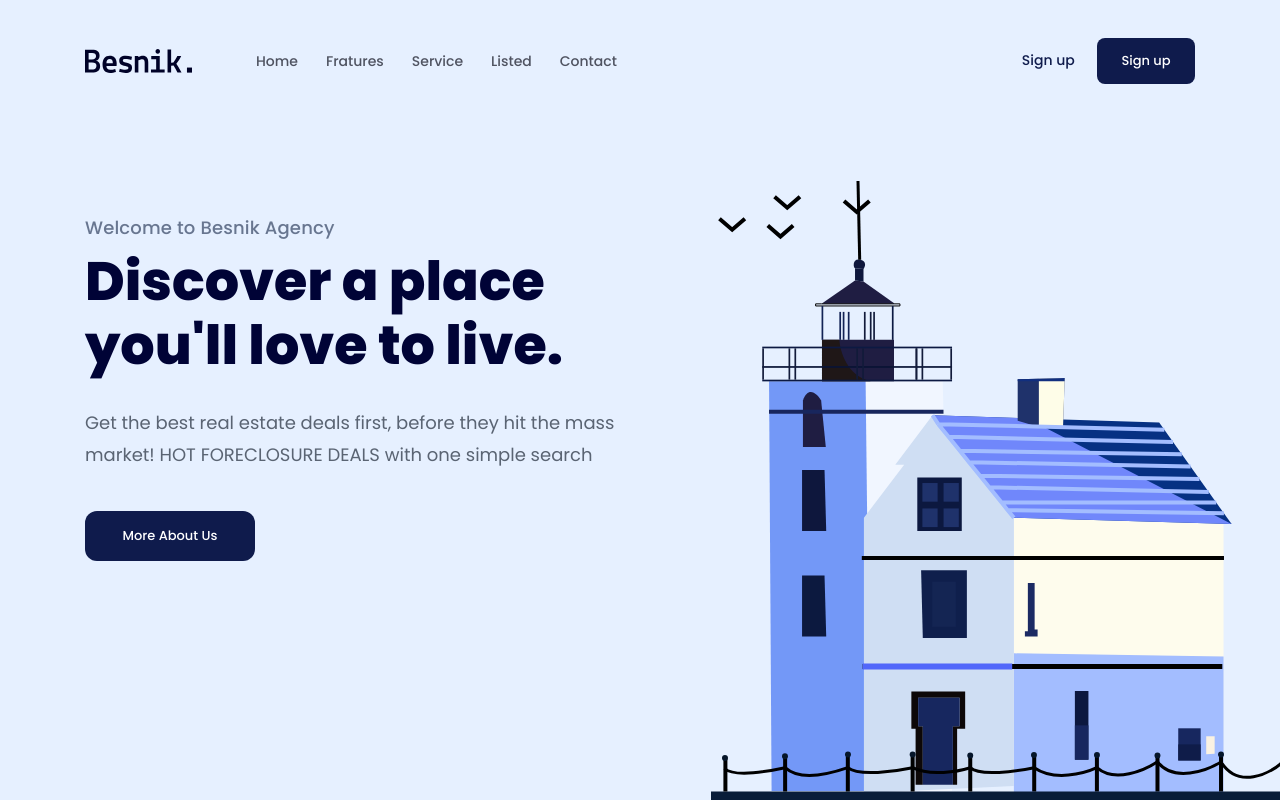
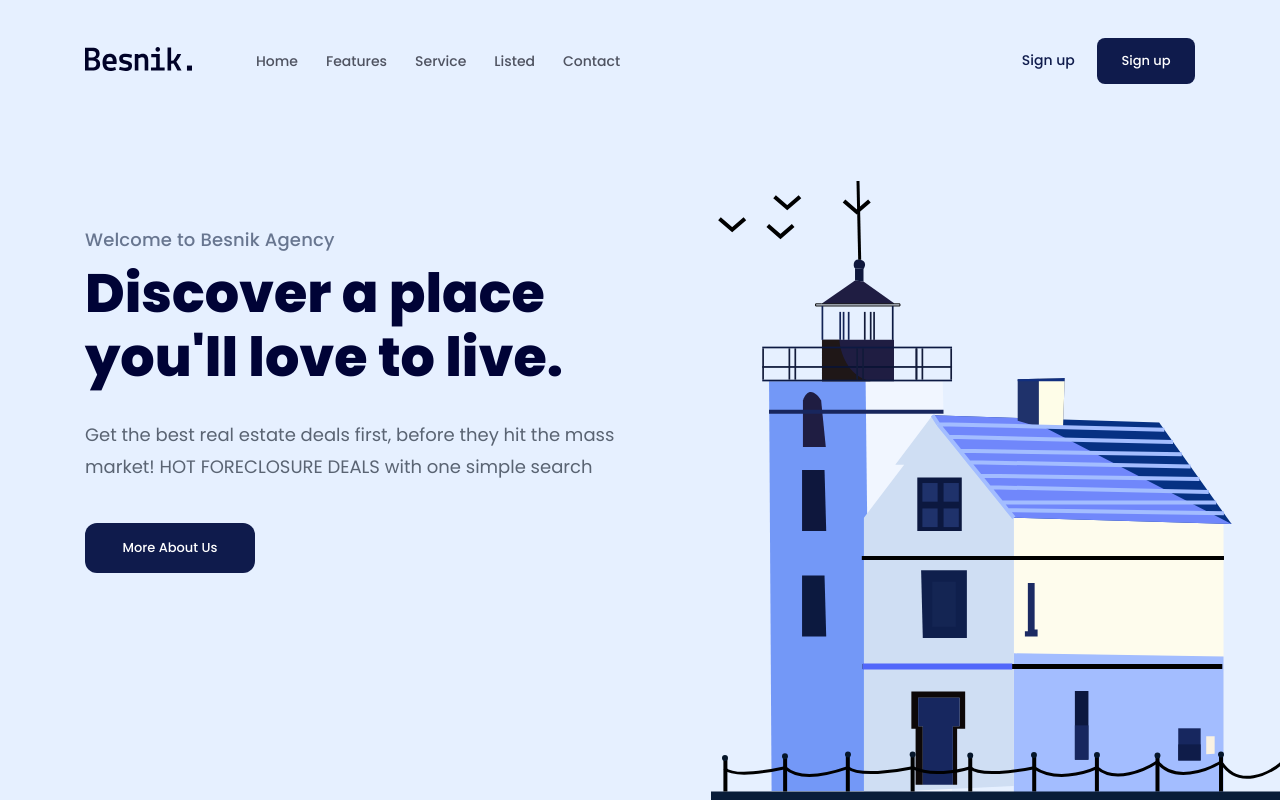
Before and after one commit to BuuPhuc/F8-html_css-01, a plain HTML site: page index.html in a window 1280 px wide. Shown: the top 802 px of the page. Drawn offline with Linux system fonts and the light colour scheme.

```diff
--- a/assets/css/styles.css
+++ b/assets/css/styles.css
@@ -3,6 +3,9 @@
 }
 :root {
   --primary-color: #0f1b4c;
+}
+html, body{
+  scroll-behavior:auto :
 }
 html {
   font-size: 62.5%;
@@ -33,15 +36,24 @@ body {
 a {
   text-decoration: none;
 }
-.header {
+.fixed-header{
+  background-color: #e6f0ff;
+  padding-top: 26px;
+  position: sticky;
+  top: -26px;
+  z-index: 1;
+}
+.hero-wrap {
   position: relative;
   background: #e6f0ff;
-  height: 100vh;
+  height: calc(100vh - 95.5px);
+  display: flex;
+  flex-direction: column;
 }
 .navbar {
   display: flex;
   align-items: center;
-  padding-top: 38px;
+  padding: 12px 0;
 }
 .navbar ul {
   display: flex;
@@ -494,4 +506,5 @@ a {
   font-size: 1.4rem;
   line-height: 1.5;
   color: #C2C2C2;
+  margin: 0;
 }
--- a/index.html
+++ b/index.html
@@ -9,21 +9,22 @@
     <link rel="stylesheet" href="./assets/css/styles.css" />
   </head>
   <body>
-    <main>
-      <!-- Dau -->
-      <header class="header">
+
+      <header class="fixed-header">
         <div class="content">
           <nav class="navbar">
             <!-- Logo-->
-            <img src="./assets/img/logo.svg" alt="Besnik" />
+            <a href="/">
+               <img src="./assets/img/logo.svg" alt="Besnik" />
+              </a>
 
             <!--Navigation-->
             <ul>
-              <li><a href="#!">Home</a></li>
-              <li><a href="#!">Fratures</a></li>
-              <li><a href="#!">Service</a></li>
-              <li><a href="#!">Listed</a></li>
-              <li><a href="#!">Contact</a></li>
+              <li><a href="#home">Home</a></li>
+              <li><a href="#features">Features</a></li>
+              <li><a href="#service">Service</a></li>
+              <li><a href="#listed">Listed</a></li>
+              <li><a href="#contact">Contact</a></li>
             </ul>
 
             <!-- Action -->
@@ -32,7 +33,12 @@
               <a href="#!" class="btn">Sign up</a>
             </div>
           </nav>
-          <!-- Hero -->
+        </div>
+      </header>
+      <main id="home">
+      <!-- Hero -->
+      <div class="hero-wrap">
+        <div class="content">
           <div class="hero">
             <div class="info">
               <p class="sub-title">Welcome to Besnik Agency</p>
@@ -51,9 +57,9 @@
             />
           </div>
         </div>
-      </header>
+      </div>
 
-      <div class="clients">
+      <div id="service" class="clients">
         <div class="content">
           <div class="row">
             <img src="./assets/img/logo.svg" alt="Besnik" />
@@ -106,7 +112,7 @@
           <a href="#!" class="btn">Sell Full Guidelines</a>
         </div>
       </div>
-      <div class="feature">
+      <div id="features" class="feature">
         <div class="content">
           <header>
             <h2 class="sub-title">Featured Properties</h2>
@@ -171,7 +177,7 @@
         </div>
         <!---------- Starts ----------->
 
-        <div class="stat">
+        <div id="listed" class="stat">
           <div class="content">
             <div class="row">
               <div class="img-block">
@@ -221,7 +227,7 @@
             </div>
           </div>
            <!---------- subscription ----------->
-           <div class="subscription">
+           <div id="contact" class="subscription">
             <div class="content">
               <div class="horizontal">
                 <div class="infoma">
@@ -233,6 +239,7 @@
               </div>
             </div>
            </div>
+          </main>
            <!---------- footer ----------->
            <footer class="footer">
             <div class="content">
@@ -310,6 +317,5 @@
               </div>
             </div>
            </footer>
-    </main>
   </body>
 </html>
```
